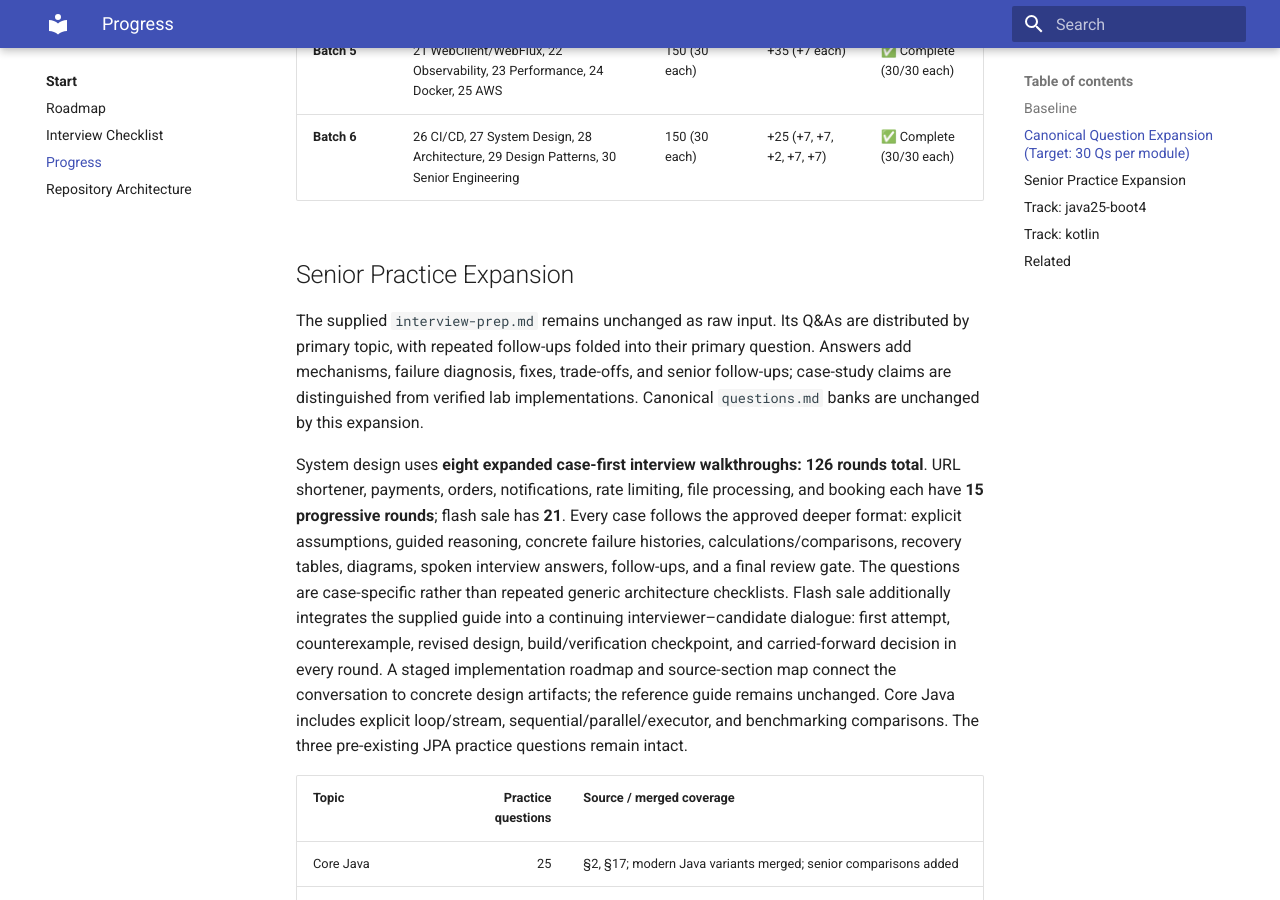
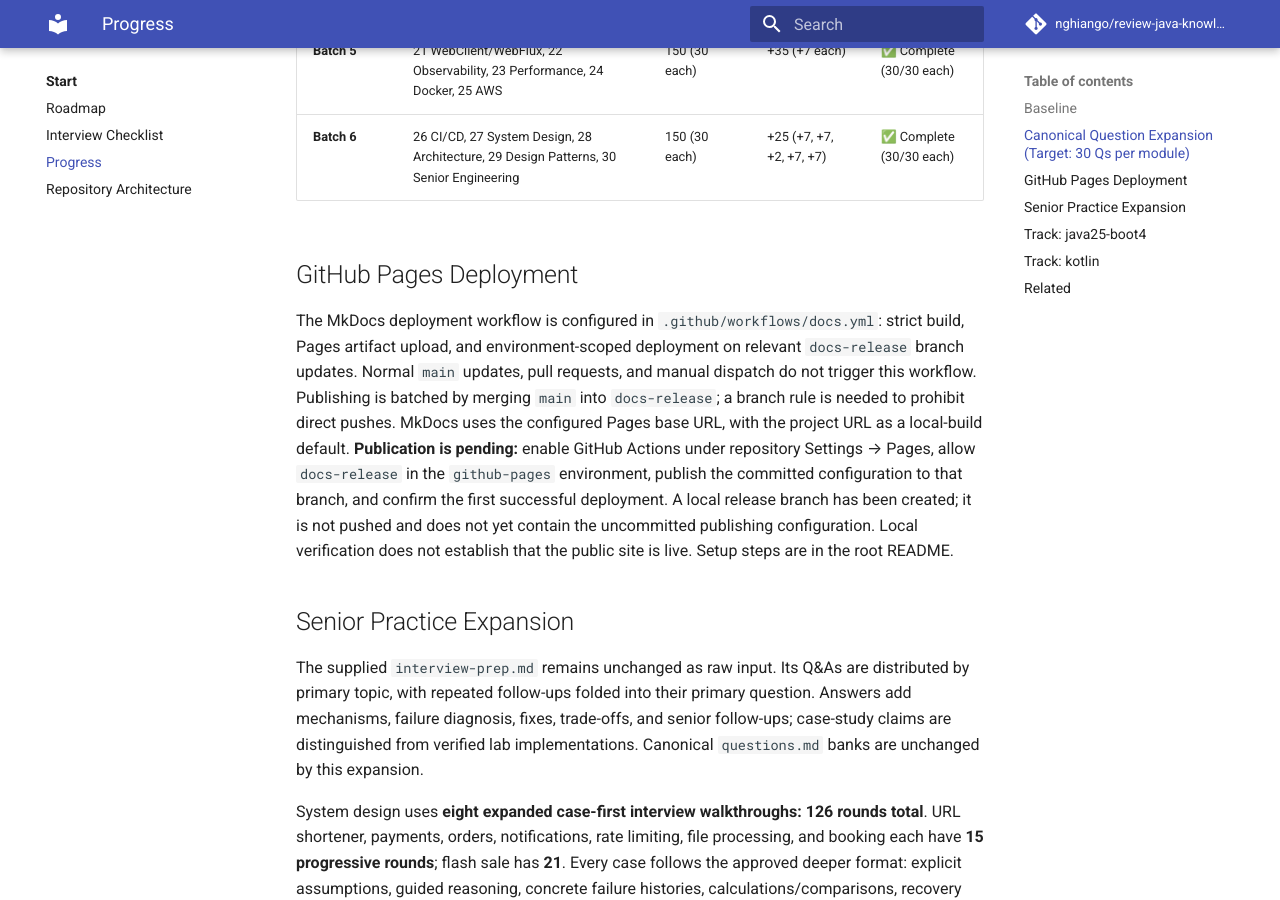
Before and after one commit to nghiango/review-java-knowledge, an MkDocs documentation site: the page built from docs/progress.md, in a window 1280 px wide and 900 px high, scrolled down 2491 px. Built offline with MkDocs 1.6.1 and Material for MkDocs 9.7.7, drawn with Linux system fonts in a browser that asks for light colours; comment, search, counter and statistics services are not loaded.

Commit message:
Configure github page

```diff
--- a/docs/progress.md
+++ b/docs/progress.md
@@ -47,6 +47,19 @@
 | **Batch 4** | 16 AWS Messaging, 17 Distributed Systems, 18 Resilience, 19 Distributed Data Patterns, 20 Spring Cloud | 150 (30 each) | +35 (+7 each) | ✅ Complete (30/30 each) |
 | **Batch 5** | 21 WebClient/WebFlux, 22 Observability, 23 Performance, 24 Docker, 25 AWS | 150 (30 each) | +35 (+7 each) | ✅ Complete (30/30 each) |
 | **Batch 6** | 26 CI/CD, 27 System Design, 28 Architecture, 29 Design Patterns, 30 Senior Engineering | 150 (30 each) | +25 (+7, +7, +2, +7, +7) | ✅ Complete (30/30 each) |
+
+## GitHub Pages Deployment
+
+The MkDocs deployment workflow is configured in `.github/workflows/docs.yml`: strict build,
+Pages artifact upload, and environment-scoped deployment on relevant `docs-release` branch updates.
+Normal `main` updates, pull requests, and manual dispatch do not trigger this workflow. Publishing
+is batched by merging `main` into `docs-release`; a branch rule is needed to prohibit direct pushes.
+MkDocs uses the configured Pages base URL, with the project URL as a local-build default.
+**Publication is pending:** enable GitHub Actions under repository Settings → Pages, allow
+`docs-release` in the `github-pages` environment, publish the committed configuration to that branch,
+and confirm the first successful deployment. A local release branch has been created; it is not
+pushed and does not yet contain the uncommitted publishing configuration. Local verification does
+not establish that the public site is live. Setup steps are in the root README.
 
 ## Senior Practice Expansion
 
--- a/mkdocs.yml
+++ b/mkdocs.yml
@@ -1,5 +1,8 @@
 site_name: Senior Java / Spring Interview Lab
 site_description: Senior backend interview preparation and production engineering laboratory
+site_url: !ENV [MKDOCS_SITE_URL, 'https://nghiango.github.io/review-java-knowledge/']
+repo_url: https://github.com/nghiango/review-java-knowledge
+repo_name: nghiango/review-java-knowledge
 docs_dir: docs
 strict: true
 
```
Also changed, not shown: README.md (+30 -0 lines), 1 other file.
